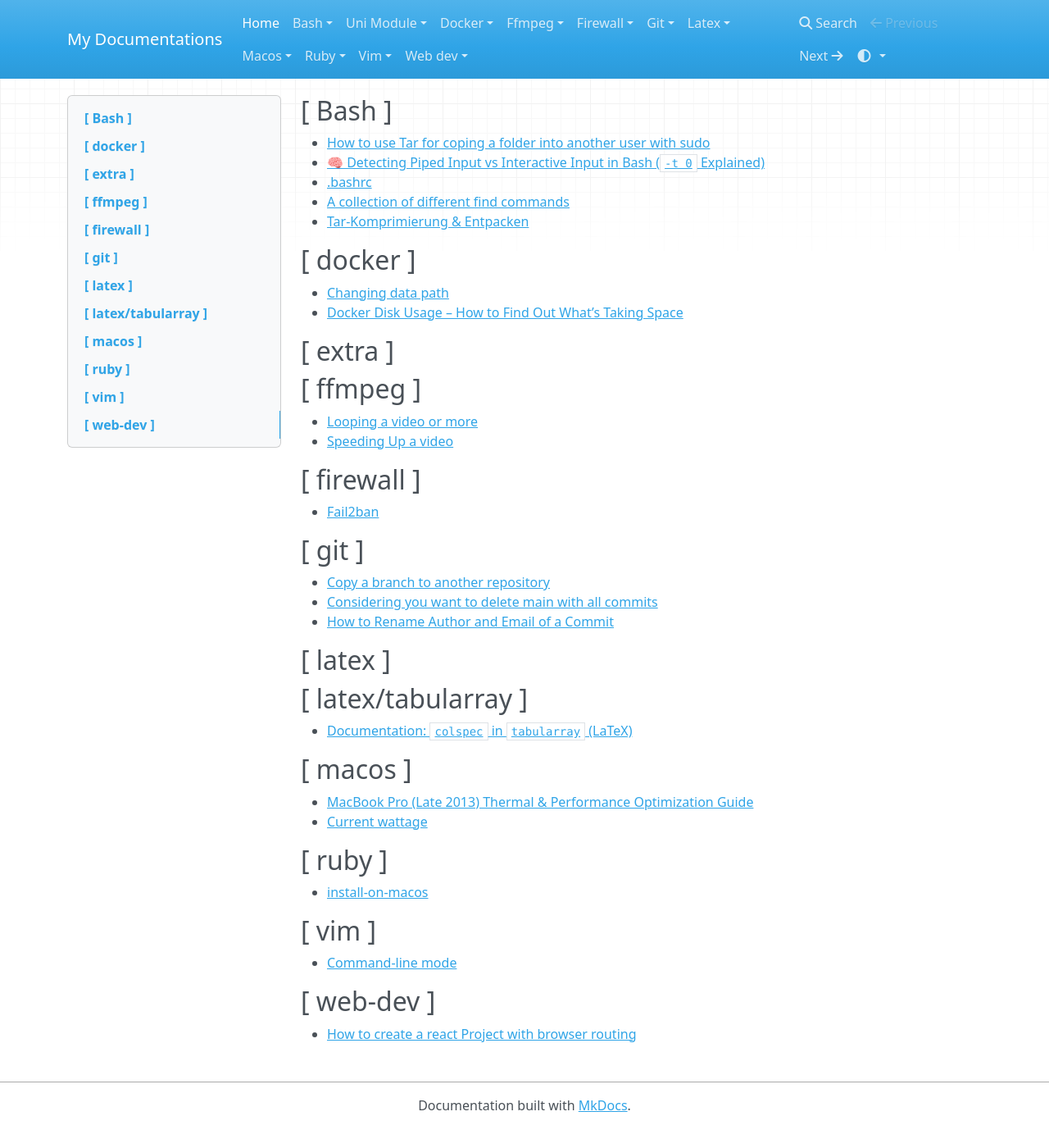
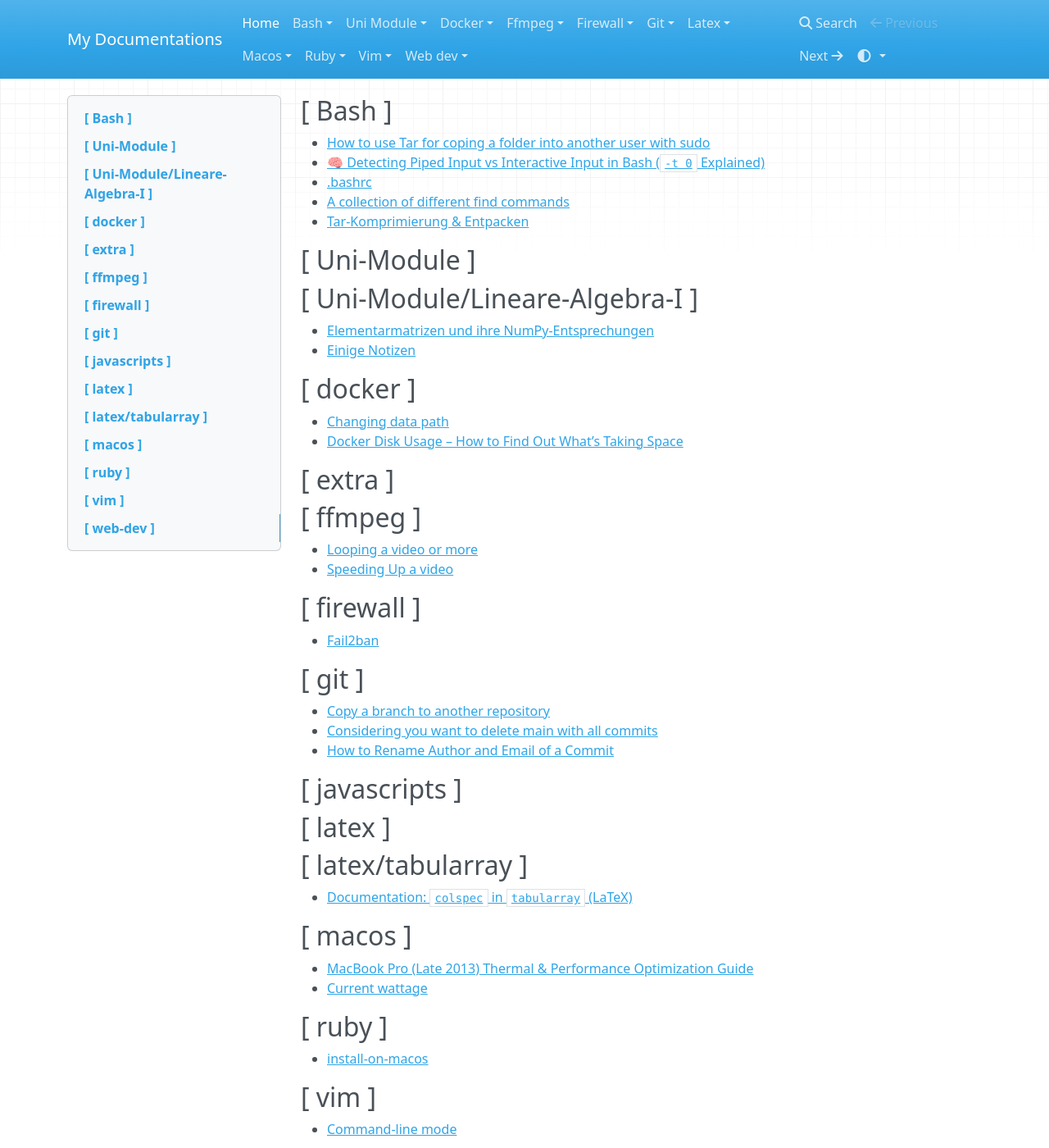
Before and after one commit to erfanios/blogs-mkdocs, an MkDocs documentation site: the page built from docs/index.md, in a window 1280 px wide and 1400 px high. Shown: the whole window at 82% size. Built offline with MkDocs 1.6.1, drawn with Linux system fonts in a browser that asks for light colours; nearby versions of some CDN libraries.

Commit message:
Update toc

```diff
--- a/docs/index.md
+++ b/docs/index.md
@@ -6,6 +6,14 @@
 - [.bashrc](Bash/bashrc)
 - [A collection of different find commands](Bash/find)
 - [Tar-Komprimierung & Entpacken](Bash/tar)
+
+## [    Uni-Module    ]
+
+
+## [    Uni-Module/Lineare-Algebra-I    ]
+
+- [Elementarmatrizen und ihre NumPy-Entsprechungen](Uni-Module/Lineare-Algebra-I/Elementarmatrix)
+- [Einige Notizen](Uni-Module/Lineare-Algebra-I/notes)
 
 ## [    docker    ]
 
@@ -30,6 +38,9 @@
 - [Considering you want to delete main with all commits](git/Wip everything from branch)
 - [How to Rename Author and Email of a Commit](git/rename-commit-author)
 
+## [    javascripts    ]
+
+
 ## [    latex    ]
 
 
```
